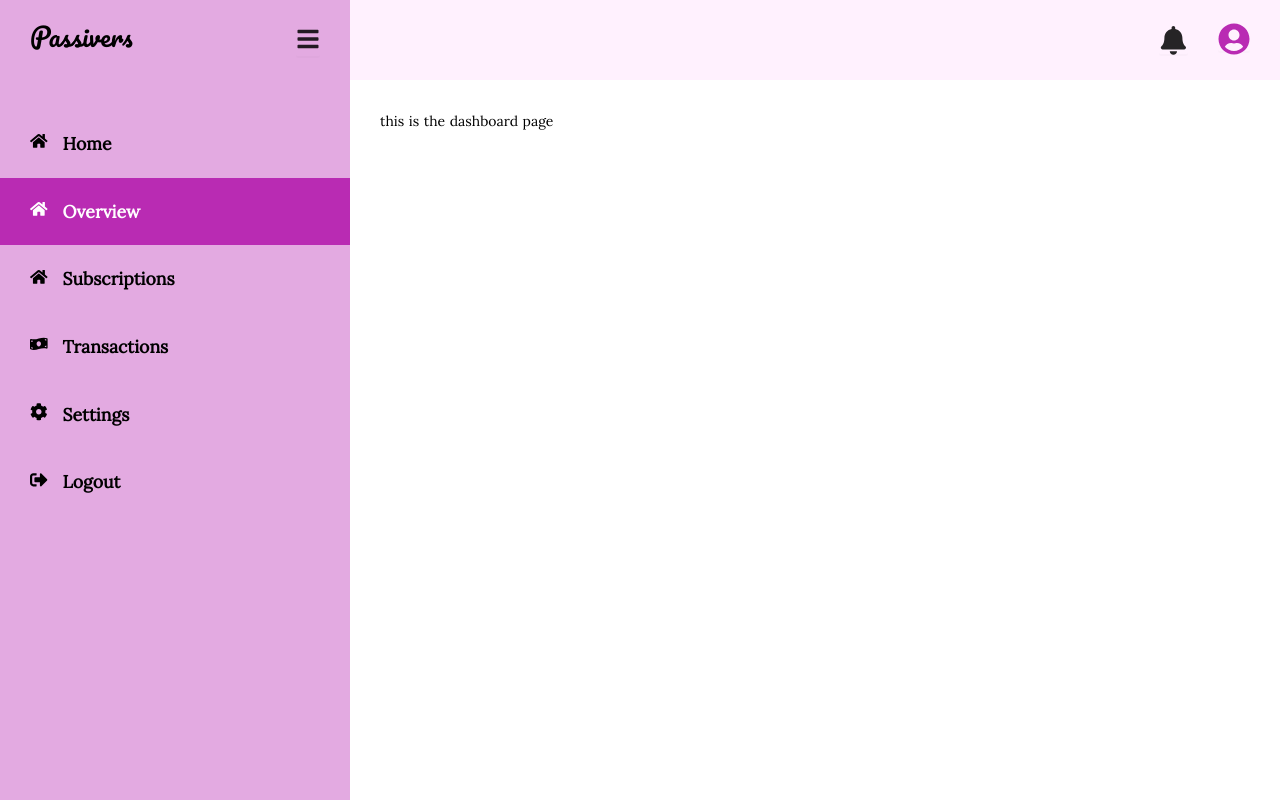
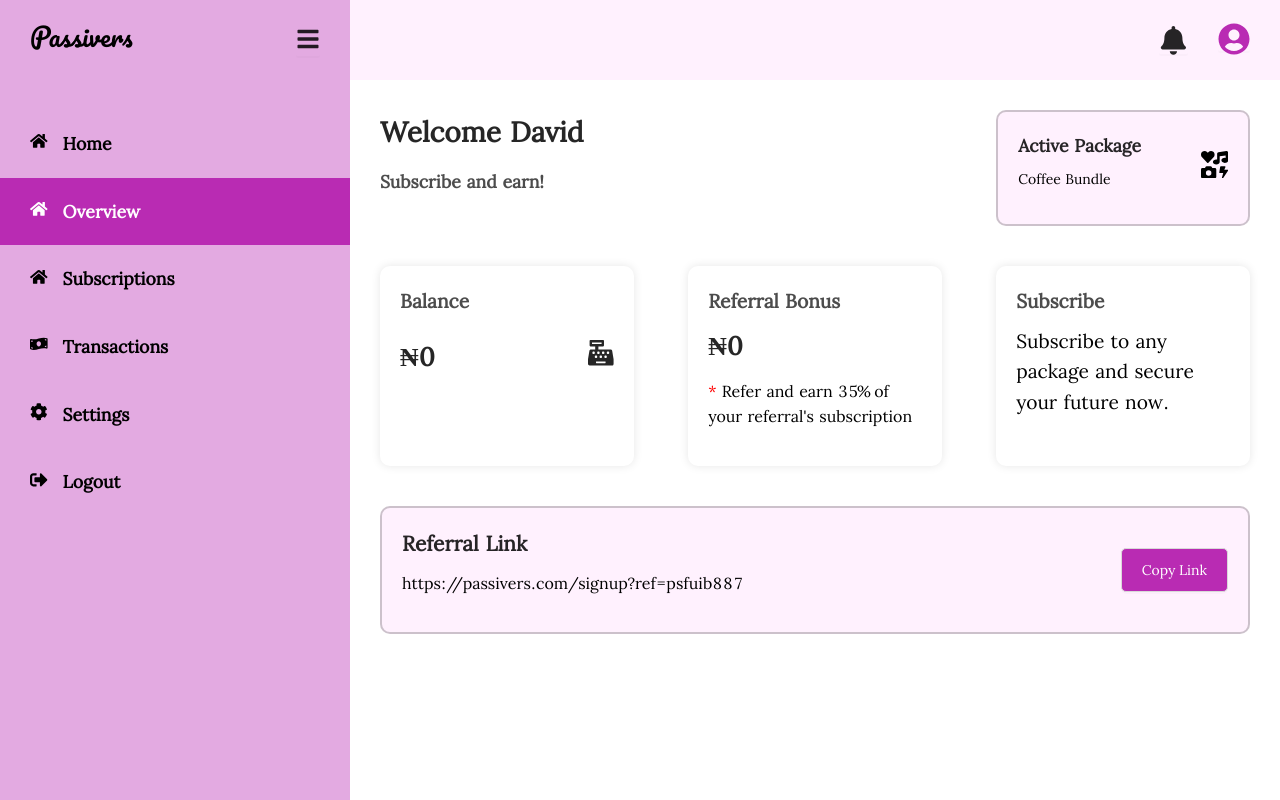
Before and after one commit to Team-STAG/Passiver, a React (Create React App) app: page /account/dashboard in a window 1280 px wide. Built offline with nearby package versions, Linux system fonts and the light colour scheme.

Commit message:
done with the dashboard

```diff
--- /dev/null
+++ b/src/assets/styles/dashboard.css
@@ -0,0 +1,153 @@
+html {
+  font-size: 16px;
+  scroll-behavior: smooth;
+}
+
+* {
+  padding: 0px;
+  margin: 0px;
+  box-sizing: border-box;
+}
+
+button {
+  cursor: pointer;
+  border-radius: 5px;
+  -webkit-border-radius: 5px;
+  -moz-border-radius: 5px;
+  -ms-border-radius: 5px;
+  -o-border-radius: 5px;
+}
+
+a {
+  text-decoration: none;
+}
+
+.button {
+  border-radius: 5px;
+  -webkit-border-radius: 5px;
+  -moz-border-radius: 5px;
+  -ms-border-radius: 5px;
+  -o-border-radius: 5px;
+  padding: 9px 20px;
+  cursor: pointer;
+}
+
+@font-face {
+  font-family: pacifico;
+  src: url("../fonts/Pacifico-Regular.ttf");
+}
+@font-face {
+  font-family: lora;
+  src: url("../fonts/Lora-Regular.ttf");
+}
+@font-face {
+  font-family: lora-bold;
+  src: url("../fonts/Lora-Bold.ttf");
+}
+@font-face {
+  font-family: lora-semibold;
+  src: url("../fonts/Lora-SemiBold.ttf");
+}
+.dashboard-content {
+  width: 100%;
+}
+.dashboard-content:not(:first-child) {
+  margin-top: 40px;
+}
+.dashboard-content .dashboard-title h1 {
+  font-weight: bold;
+}
+.dashboard-content .dashboard-title p {
+  font-weight: bold;
+  font-size: 1.1rem;
+  color: rgba(0, 0, 0, 0.7);
+}
+.dashboard-content .dashboard-packages {
+  border-radius: 10px;
+  -webkit-border-radius: 10px;
+  -moz-border-radius: 10px;
+  -ms-border-radius: 10px;
+  -o-border-radius: 10px;
+  padding: 20px;
+  border: 2px solid rgba(0, 0, 0, 0.2);
+  display: flex;
+  justify-content: space-between;
+  align-items: center;
+  background: #FFF1FE;
+}
+.dashboard-content .dashboard-packages .package-details h3 {
+  font-size: 1.1rem;
+  font-weight: bold;
+}
+.dashboard-content .dashboard-packages .package-icon {
+  font-size: 1.7rem;
+}
+.dashboard-content .dashboard-cards {
+  box-shadow: 0px 0px 10px rgba(0, 0, 0, 0.1);
+  border-radius: 10px;
+  -webkit-border-radius: 10px;
+  -moz-border-radius: 10px;
+  -ms-border-radius: 10px;
+  -o-border-radius: 10px;
+  padding: 20px;
+}
+.dashboard-content .dashboard-cards h3 {
+  font-weight: bold;
+  color: rgba(0, 0, 0, 0.7);
+  font-size: 1.2rem;
+}
+.dashboard-content .dashboard-cards .dashboard-cards-details {
+  display: flex;
+  justify-content: space-between;
+  align-items: center;
+}
+.dashboard-content .dashboard-cards .dashboard-cards-details h2 {
+  font-size: 1.6rem;
+  font-weight: bold;
+}
+.dashboard-content .dashboard-cards .balance-card-details {
+  margin-top: 20px;
+}
+.dashboard-content .dashboard-cards .subtitle {
+  font-size: 1rem;
+}
+.dashboard-content .dashboard-cards .subtitle .special {
+  color: red;
+}
+.dashboard-content .dashboard-cards .description {
+  font-size: 1.2rem;
+}
+.dashboard-content .dashboard-referral {
+  border: 2px solid rgba(0, 0, 0, 0.2);
+  border-radius: 10px;
+  -webkit-border-radius: 10px;
+  -moz-border-radius: 10px;
+  -ms-border-radius: 10px;
+  -o-border-radius: 10px;
+  padding: 20px;
+  background: #FFF1FE;
+  display: flex;
+  justify-content: space-between;
+  align-items: center;
+}
+.dashboard-content .dashboard-referral .referral-content h3 {
+  font-size: 1.3rem;
+  font-weight: bold;
+}
+.dashboard-content .dashboard-referral .referral-content p {
+  font-size: 1rem;
+}
+.dashboard-content .dashboard-referral .referral-action .referral-link-copy {
+  background: #B92BB3;
+  color: white;
+  border-radius: 5px;
+  -webkit-border-radius: 5px;
+  -moz-border-radius: 5px;
+  -ms-border-radius: 5px;
+  -o-border-radius: 5px;
+  height: auto;
+  padding: 10px 20px;
+}
+.dashboard-content .dashboard-referral .referral-action .referral-link-copy:hover, .dashboard-content .dashboard-referral .referral-action .referral-link-copy:focus {
+  border: none;
+}/*# sourceMappingURL=dashboard.css.map */
--- /dev/null
+++ b/src/assets/styles/dashboard.scss
@@ -0,0 +1,139 @@
+@import "./styles";
+@import "./variables";
+
+.dashboard-content{
+    width: 100%;
+
+    &:not(:first-child){
+        margin-top: 40px;
+    }
+
+    .dashboard-title{
+
+        h1{
+            font-weight: bold;
+        }
+
+        p{
+            font-weight: bold;
+            font-size: 1.1rem;
+            color: rgba(0, 0, 0, .7);
+        }
+    }
+
+    .dashboard-packages{
+        border-radius: 10px;
+        -webkit-border-radius: 10px;
+        -moz-border-radius: 10px;
+        -ms-border-radius: 10px;
+        -o-border-radius: 10px;
+        padding: 20px;
+        border: 2px solid rgba(0, 0, 0, .2);
+        display: flex;
+        justify-content: space-between;
+        align-items: center;
+        background: getColor("tetiary");
+
+        .package-details{
+            h3{
+                font-size: 1.1rem;
+                font-weight: bold;
+            }
+        }
+
+        .package-icon{
+            font-size: 1.7rem;
+        }
+    }
+
+    .dashboard-cards{
+        box-shadow: 0px 0px 10px rgba(0, 0, 0, .1);
+        border-radius: 10px;
+        -webkit-border-radius: 10px;
+        -moz-border-radius: 10px;
+        -ms-border-radius: 10px;
+        -o-border-radius: 10px;
+        padding: 20px;
+
+        h3{
+            font-weight: bold;
+            color: rgba(0, 0, 0, .7);
+            font-size: 1.2rem;
+        }
+
+        .dashboard-cards-details{
+            display: flex;
+            justify-content: space-between;
+            align-items: center;
+
+            h2{
+                font-size: 1.6rem;
+                font-weight: bold;
+            }
+        }
+
+        .balance-card-details{
+            margin-top: 20px;
+        }
+
+        .subtitle{
+            // font-weight: bold;
+            font-size: 1rem;
+
+            .special{
+                color: red;
+            }
+        }
+
+        .description{
+            font-size: 1.2rem;
+        }
+    }
+
+    .dashboard-referral{
+        border: 2px solid rgba(0, 0, 0, .2);
+        border-radius: 10px;
+        -webkit-border-radius: 10px;
+        -moz-border-radius: 10px;
+        -ms-border-radius: 10px;
+        -o-border-radius: 10px;
+        padding: 20px;
+        background: getColor("tetiary");
+        display: flex;
+        justify-content: space-between;
+        align-items: center;
+
+        .referral-content{
+            h3{
+                font-size: 1.3rem;
+                font-weight: bold;
+            }
+
+            p{
+                font-size: 1rem;
+            }
+        }
+
+        .referral-action{
+
+            .referral-link-copy{
+                background: getColor("primary");
+                color: white;
+                border-radius: 5px;
+                -webkit-border-radius: 5px;
+                -moz-border-radius: 5px;
+                -ms-border-radius: 5px;
+                -o-border-radius: 5px;
+                height: auto;
+                padding: 10px 20px;
+
+                &:hover,
+                &:focus{
+                    border: none;
+
+                }
+}
+
+        }
+    }
+}
--- a/src/pages/Dashboard.jsx
+++ b/src/pages/Dashboard.jsx
@@ -1,12 +1,106 @@
+import { Button, Col, Row } from 'antd'
 import React from 'react'
+import { FaCashRegister, FaIcons } from 'react-icons/fa'
+
+import "../assets/styles/dashboard.css"
 
 const Dashboard = () => {
   return (
-    <div>
 
-        this is the dashboard page
+    <>
 
-    </div>
+      <Row justify="space-between" className='dashboard-content'>
+
+        <Col span={9} className="dashboard-title">
+          <h1>Welcome David</h1>
+          <p>Subscribe and earn!</p>
+        </Col>
+
+        <Col span={7} className="dashboard-packages">
+
+          <div className='package-details'>
+
+            <h3>Active Package</h3>
+            <p>Coffee Bundle</p>
+
+          </div>
+
+          <div className='package-icon'>
+            <span className="icon">
+              <FaIcons />
+            </span>
+          </div>
+
+
+        </Col>
+
+      </Row>
+
+      <Row justify="space-between" className='dashboard-content'>
+
+        <Col span={7} className="dashboard-cards">
+
+          <h3>Balance</h3>
+
+          <div className='dashboard-cards-details balance-card-details'>
+
+            <h2>&#8358;0</h2>
+            <h2><FaCashRegister /></h2>
+
+          </div>
+
+        </Col>
+
+        <Col span={7} className="dashboard-cards">
+
+          <h3>Referral Bonus</h3>
+
+          <div className='dashboard-cards-details'>
+
+            <h2>&#8358;0</h2>
+
+          </div>
+
+          <p className='subtitle'><span className='special'>*</span> Refer and earn 35% of your referral's subscription</p>
+
+        </Col>
+
+        <Col span={7} className="dashboard-cards">
+
+          <h3>Subscribe</h3>
+
+          <p className='description'>Subscribe to any package and secure your future now.</p>
+
+        </Col>
+
+
+
+      </Row>
+
+      <Row justify="space-between" className='dashboard-content'>
+
+        <Col span={24} className="dashboard-referral">
+
+          <div className='referral-content'>
+
+            <h3>Referral Link</h3>
+
+            <p>https://passivers.com/signup?ref=psfuib887</p>
+
+          </div>
+
+          <div className='referral-action'>
+            <Button className='referral-link-copy'>
+              Copy Link
+            </Button>
+          </div>
+
+        </Col>
+
+
+      </Row>
+
+    </>
   )
 }
 
```
Also changed, not shown: 1 other file (tests, documents, lock files or other folders).
